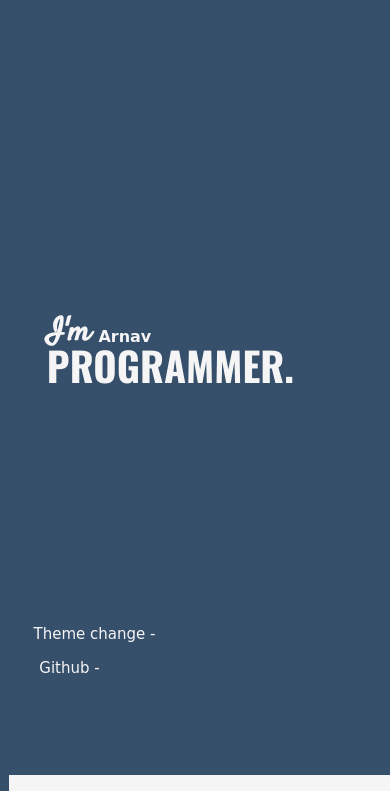
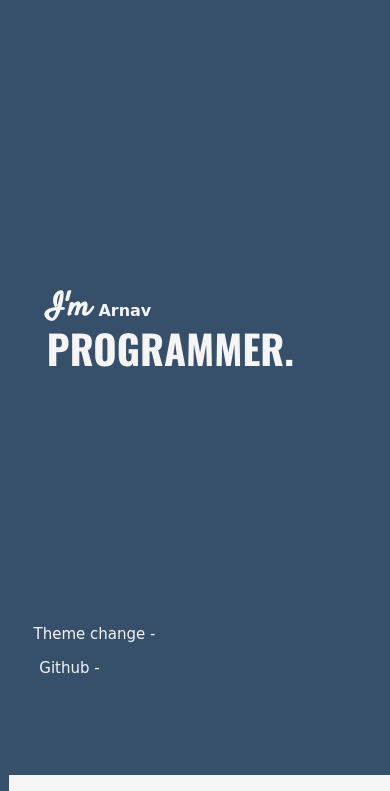
Before and after one commit to arnavgupta00/portWebsite, a plain HTML site: page index.html in a window 390 px wide. Shown: the part 53-844 px from the top of the page. Drawn offline with nearby package versions, Linux system fonts and the light colour scheme; a web font is replaced by a local one.

Commit message:
Update styles.css

```diff
--- a/styles.css
+++ b/styles.css
@@ -857,7 +857,7 @@ footer {
         font-size: 2rem;
         margin: 0%;
         animation: text_slide 0.5s ease-in-out;
-        margin-top: 33vh;
+        margin-top: 30vh;
         margin-left: 7vw;
     }
 
@@ -865,7 +865,7 @@ footer {
         font-family: 'Tektur', cursive;
         font-size: 1rem;
         animation: text_slide_2 0.5s ease-in-out;
-        margin-top: 35vh;
+        margin-top: 32vh;
         margin-left: 2vw;
 
     }
@@ -877,7 +877,7 @@ footer {
         top: 15vh;
         margin-left: 7vw;
         animation: text_down 0.5s ease-in-out;
-        margin-top: 31vh;
+        margin-top: 29vh;
 
     }
 
```
